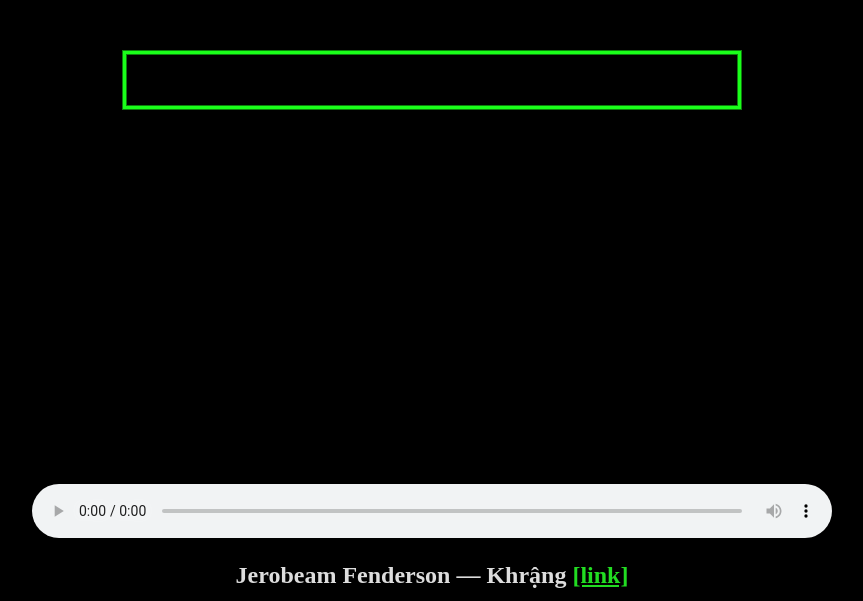
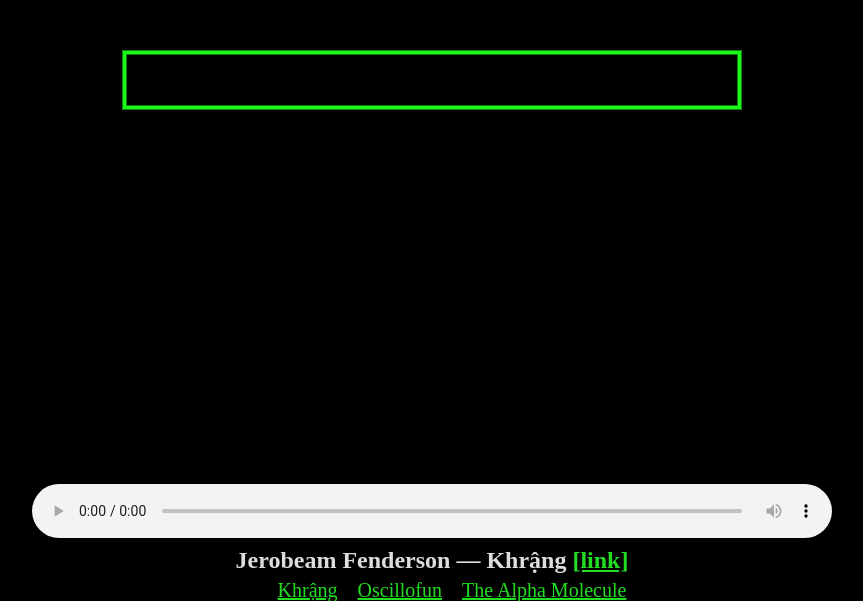
Before and after one commit to m1el/woscope, a plain HTML site: page index.html in a window 1280 px wide. Shown: the part 320-921 px from the top of the page, without its empty margins (208-1071 px from the left). Drawn offline with Linux system fonts and the light colour scheme; no server answers.

Commit message:
lower margin for h2 and ul

```diff
--- a/index.html
+++ b/index.html
@@ -7,8 +7,8 @@
 html { background: black; color: #ddd; }
 body { width:800px;margin:auto; }
 audio { width: 800px; }
-h2 { text-align: center; }
-ul { text-align: center; font-size: 20px; }
+h2 { text-align: center; margin: 5px; }
+ul { text-align: center; font-size: 20px; margin: 5px; }
 li { display: inline; margin: 0 10px 0 10px; }
 a { color: #2d2; }
 footer { text-align: center; font-size: 18px; }
```
